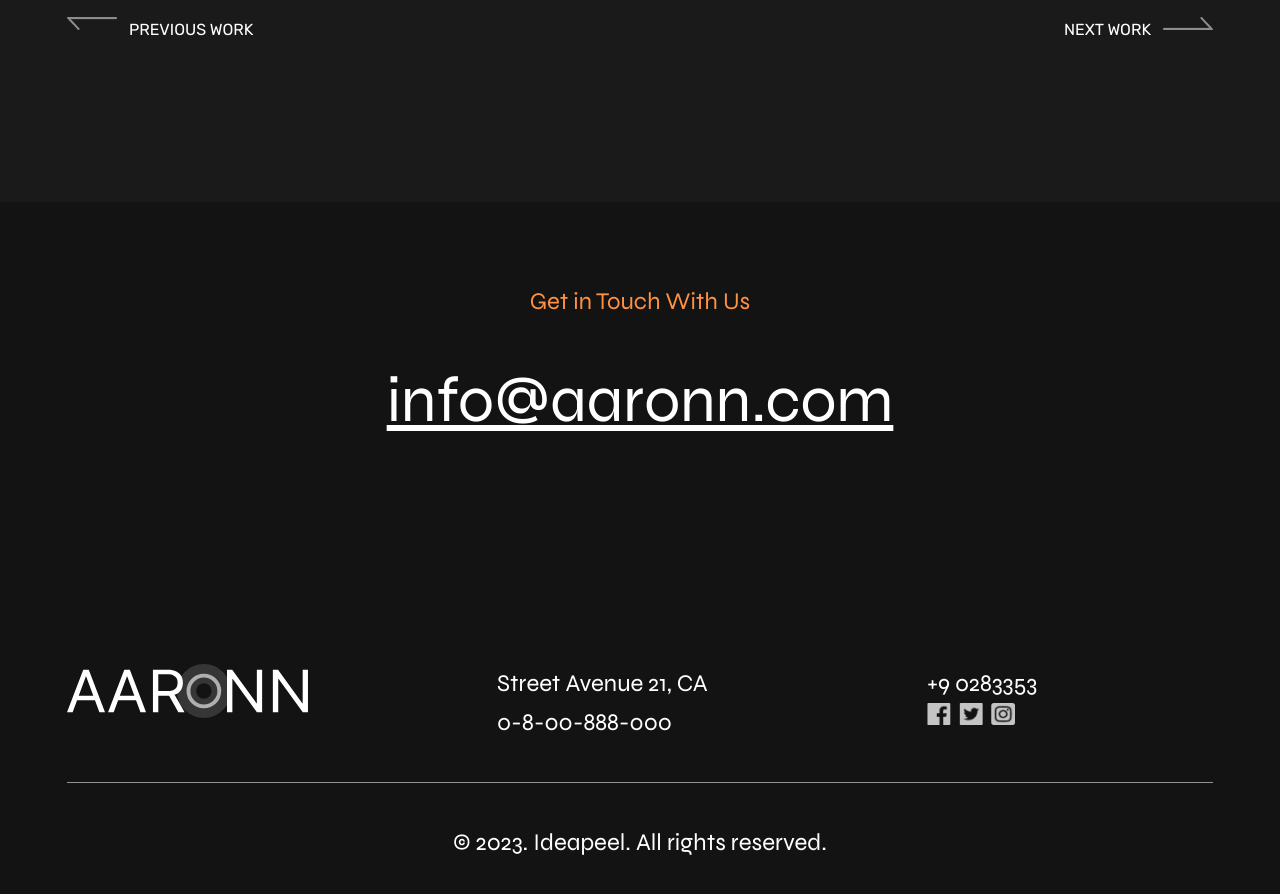
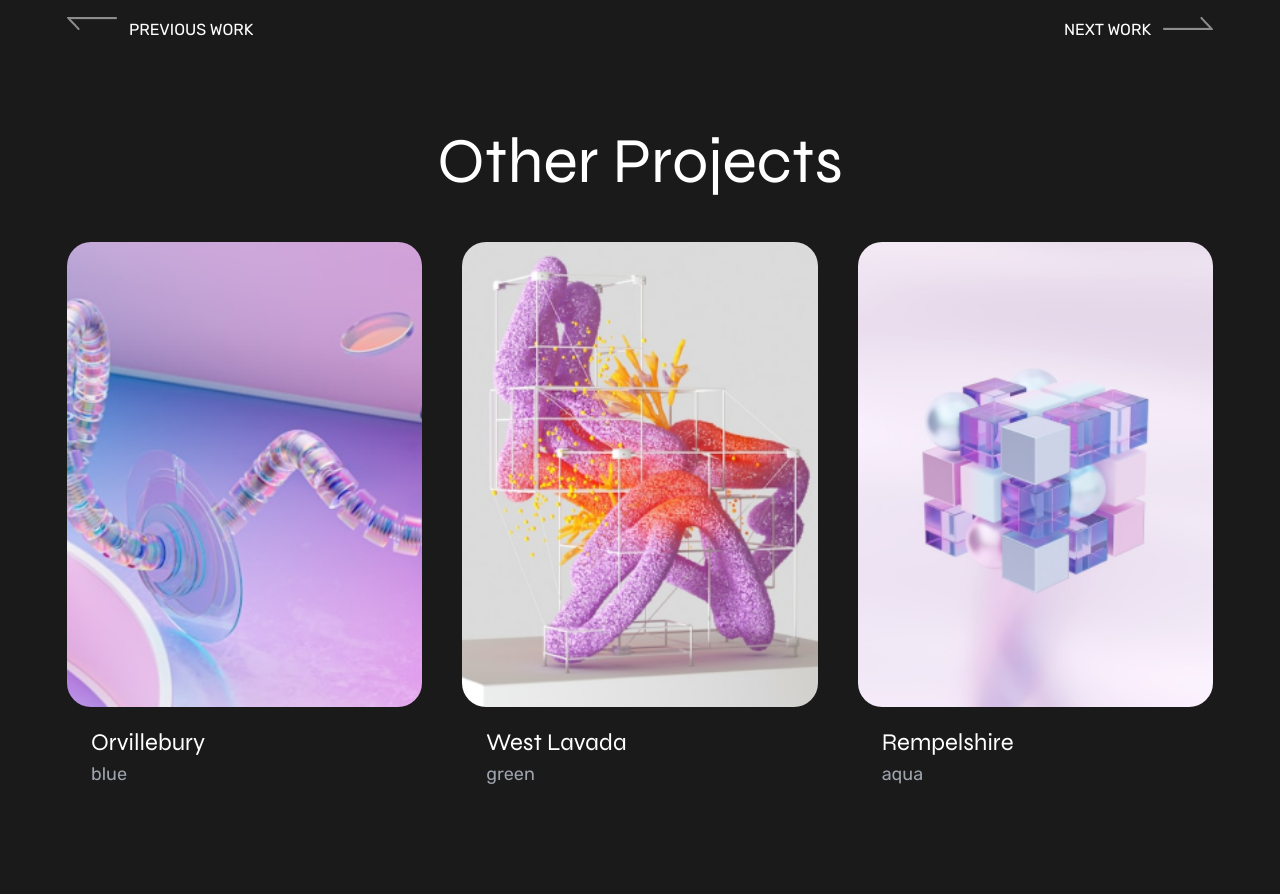
Before and after one commit to AbidHasanPiash/assessment-for-nnsel, a Next.js app: page /works/1 in a window 1280 px wide. Shown: the part 2480-3374 px from the top of the page. Built offline with nearby package versions, Linux system fonts and the light colour scheme.

Commit message:
Add WorkCardOthers component and display other projects on WorkDetailsPage

```diff
--- a/app/works/[id]/page.tsx
+++ b/app/works/[id]/page.tsx
@@ -3,6 +3,8 @@ import { works } from "../page"
 import Image from "next/image";
 import ButtonNextWork from "@/components/common/ButtonNextWork";
 import ButtonPreviousWork from "@/components/common/ButtonPreviousWork";
+import WorkCard from "@/components/card/WorkCard";
+import WorkCardOthers from "@/components/card/WorkCardOthers";
 
 interface WorkProps {
     params: { id: string };
@@ -62,6 +64,15 @@ export default async function WorkDetailsPage({ params }: WorkProps) {
                 <ButtonPreviousWork id={id}/>
                 <ButtonNextWork id={id}/>
             </div>
+
+            <div className="space-y-10">
+                <h2 className="text-center">Other Projects</h2>
+                <div className='grid grid-cols-3 gap-10'>
+                    {works?.slice(0, 3)?.map((work, index)=>(
+                        <WorkCardOthers key={index} work={work}/>
+                    ))}
+                </div>
+            </div>
         </div>
     )
 }
--- /dev/null
+++ b/components/card/WorkCardOthers.tsx
@@ -0,0 +1,34 @@
+import { cn } from '@/utils/cn';
+import Image from 'next/image';
+import Link from 'next/link';
+import React from 'react'
+
+interface Work {
+    id: string;
+    image: string;
+    name: string;
+    client: string;
+}
+
+interface WorkCardProps {
+    work: Work;
+    className?: string;
+}
+
+export default function WorkCardOthers({ work, className } : WorkCardProps) {
+    return (
+        <Link href={`works/${work?.id}`} className={cn(className, 'space-y-4')}>
+            <Image
+                src={work?.image}
+                width={360}
+                height={465}
+                alt="Project"
+                className="w-[360px] h-[465px] object-cover rounded-3xl"
+            />
+            <div className="flex flex-col px-6">
+                <h4 className="font-syne">{work?.name}</h4>
+                <span className="text-[18px] text-grayscale-50">{work?.client}</span>
+            </div>
+        </Link>
+    )
+}
```
